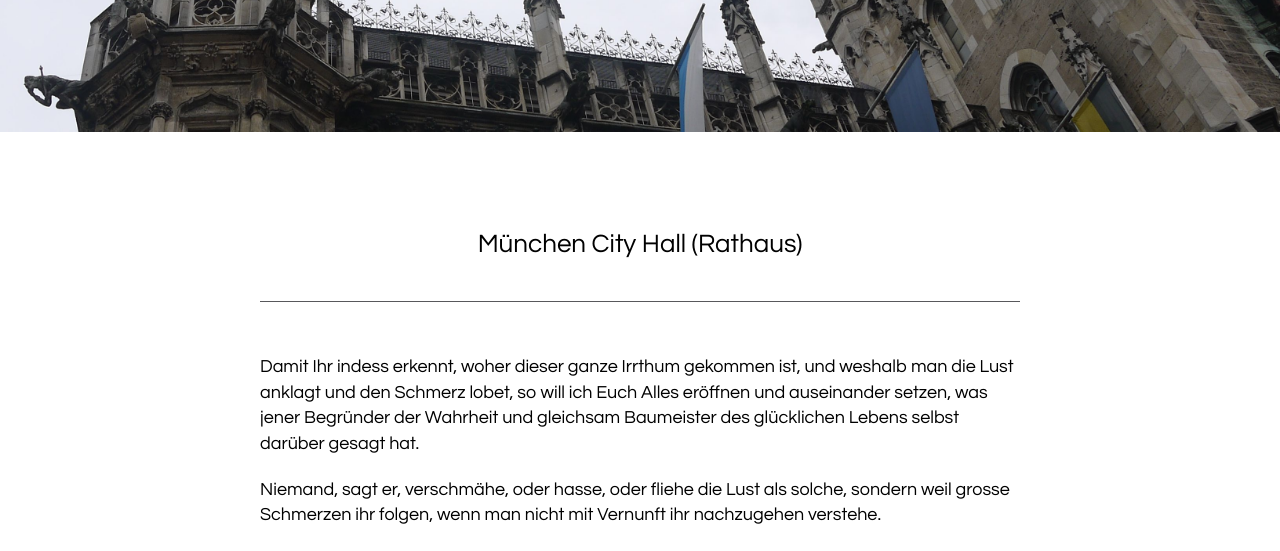
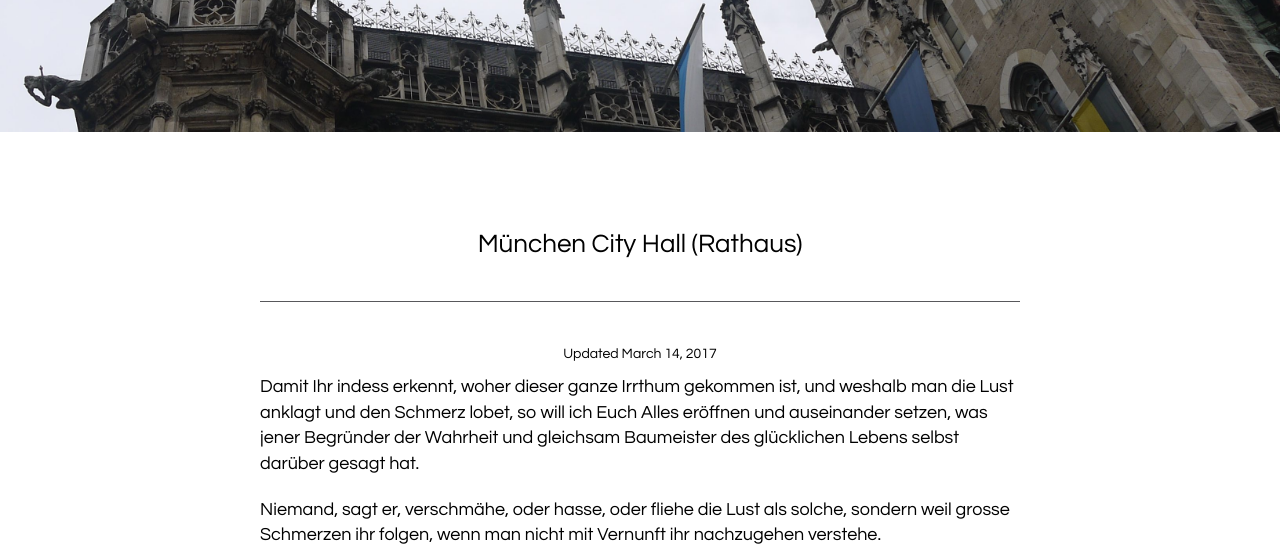
Before and after one commit to RenataAkchurina/renataakchurina.github.io, a plain HTML site: page münchen-city-hall.html in a window 1280 px wide. Shown: the part 486-1037 px from the top of the page. Drawn offline with nearby package versions, Linux system fonts and the light colour scheme.

Commit message:
Update münchen-city-hall.html

```diff
--- a/münchen-city-hall.html
+++ b/münchen-city-hall.html
@@ -84,6 +84,7 @@
       <div class="thumbnail">
       <h4>München City Hall (Rathaus)</h4>
       <hr class="primary">
+      <time datetime ="2017-03-14" pubdate="pubdate">Updated March 14, 2017</time>
       <p>Damit Ihr indess erkennt, woher dieser ganze Irrthum gekommen ist, und weshalb man die Lust anklagt und den Schmerz lobet, so will ich Euch Alles eröffnen und auseinander setzen, was jener Begründer der Wahrheit und gleichsam Baumeister des glücklichen Lebens selbst darüber gesagt hat.</p>
       <p>Niemand, sagt er, verschmähe, oder hasse, oder fliehe die Lust als solche, sondern weil grosse Schmerzen ihr folgen, wenn man nicht mit Vernunft ihr nachzugehen verstehe.</p>
       <p>Ebenso werde der Schmerz als solcher von Niemand geliebt, gesucht und verlangt, sondern weil mitunter solche Zeiten eintreten, dass man mittelst Arbeiten und Schmerzen eine grosse Lust sich zu verschaften suchen müsse. Um hier gleich bei dem Einfachsten stehen zu bleiben, so würde Niemand von uns anstrengende körperliche Uebungen vornehmen, wenn er nicht einen Vortheil davon erwartete. Wer dürfte aber wohl Den tadeln, der nach einer Lust verlangt, welcher keine Unannehmlichkeit folgt, oder der einem Schmerze ausweicht, aus dem keine Lust hervorgeht?</p>
```
